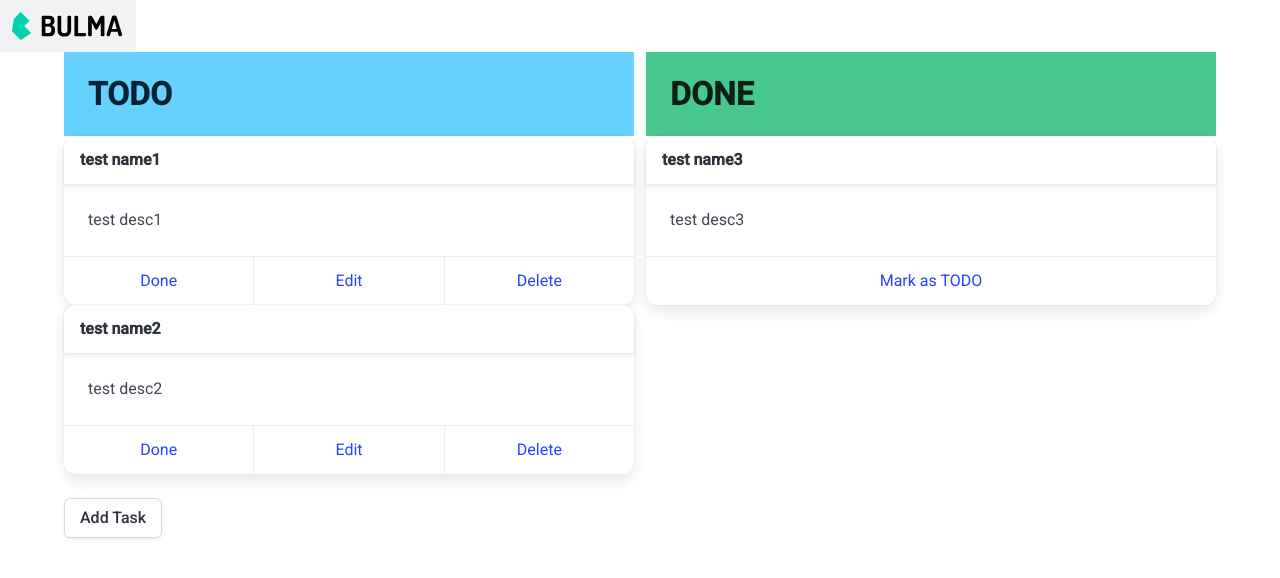
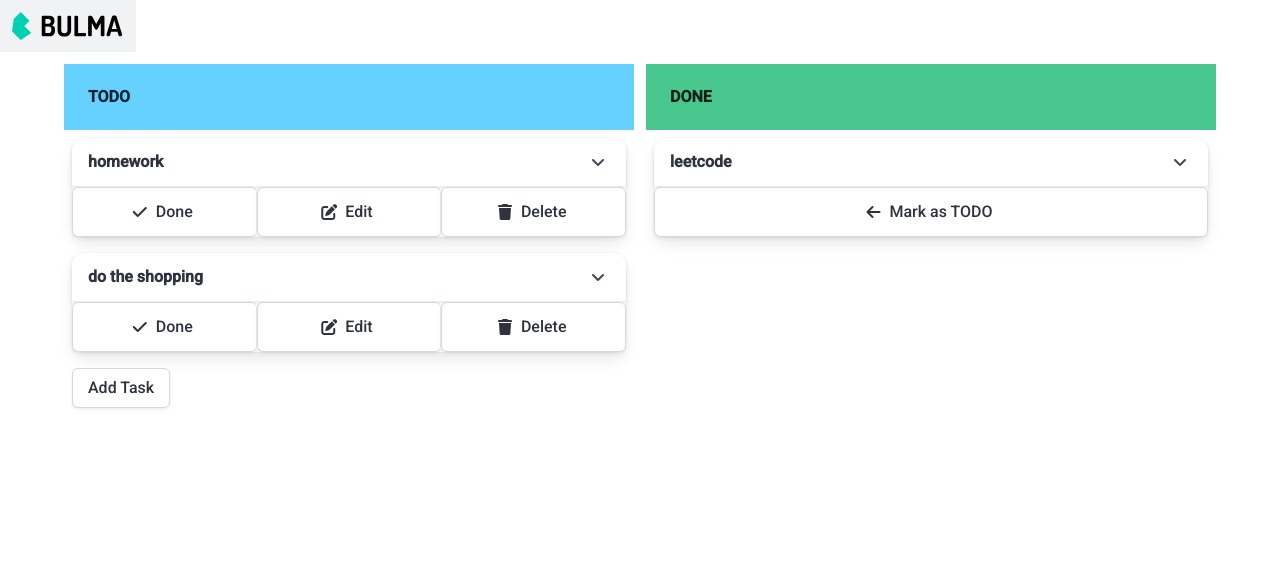
Before and after one commit to goothrough/simple-to-do-list, an Angular app: page / in a window 1280 px wide. Shown: the top 578 px of the page. Built offline with nearby package versions, Linux system fonts and the light colour scheme.

Commit message:
add edit dialog

```diff
--- a/angular.json
+++ b/angular.json
@@ -31,7 +31,8 @@
             ],
             "styles": [
               "@angular/material/prebuilt-themes/indigo-pink.css",
-              "src/styles.scss"
+              "src/styles.scss",
+              "node_modules/@fortawesome/fontawesome-free/css/all.min.css"
             ],
             "scripts": []
           },
--- a/package.json
+++ b/package.json
@@ -20,6 +20,7 @@
     "@angular/platform-browser": "^16.2.0",
     "@angular/platform-browser-dynamic": "^16.2.0",
     "@angular/router": "^16.2.0",
+    "@fortawesome/fontawesome-free": "^6.6.0",
     "bulma": "^1.0.2",
     "rxjs": "~7.8.0",
     "tslib": "^2.3.0",
--- a/src/app/app.component.html
+++ b/src/app/app.component.html
@@ -1,2 +1,3 @@
 <app-navbar></app-navbar>
+<div class="mb-3"></div>
 <app-home></app-home>
--- a/src/app/app.component.ts
+++ b/src/app/app.component.ts
@@ -7,4 +7,5 @@ import { Component } from '@angular/core';
 })
 export class AppComponent {
   title = 'simple-to-do-list';
+
 }
--- a/src/app/features/home/home.component.html
+++ b/src/app/features/home/home.component.html
@@ -6,30 +6,31 @@
             <div class="cell">
                 <section class="hero is-small is-info">
                     <div class="hero-body">
-                        <p class="title">TODO</p>
+                        <p class="title is-size-6">TODO</p>
                     </div>
                 </section>
                 <div class="fixed-grid has-1-cols">
-                    <div class="cell" *ngFor="let taskCard of taskCardList.todo">
-                        <app-task-card [mode]="'todo_view'" [taskCardData]="taskCard"></app-task-card>
+                    <div class="cell p-2" *ngFor="let taskCard of taskCardList.todo">
+                        <app-task-card [mode]=TaskCardMode.VIEW_TODO [taskCardData]="taskCard"></app-task-card>
+                    </div>
+                    <div class="cell p-2">
+                        <button class="button" (click)="openAddTaskDialog()">Add Task</button>
                     </div>
                 </div>
             </div>
             <div class="cell">
                 <section class="hero is-small is-success">
                     <div class="hero-body">
-                        <p class="title">DONE</p>
+                        <p class="title is-size-6">DONE</p>
                     </div>
                 </section>
                 <div class="fixed-grid has-1-cols">
-                    <div class="cell" *ngFor="let taskCard of taskCardList.done">
-                        <app-task-card [mode]="'done_view'" [taskCardData]="taskCard"></app-task-card>
+                    <div class="cell p-2" *ngFor="let taskCard of taskCardList.done">
+                        <app-task-card [mode]=TaskCardMode.VIEW_DONE [taskCardData]="taskCard"></app-task-card>
                     </div>
                 </div>
             </div>
         </div>
 
     </div>
-
-    <button class="button" (click)="openAddTaskDialog()">Add Task</button>
 </div>
--- a/src/app/features/home/home.component.ts
+++ b/src/app/features/home/home.component.ts
@@ -1,6 +1,6 @@
 import { Component, OnInit } from '@angular/core';
 import { MatDialog } from '@angular/material/dialog';
-import { TaskCardComponent, TaskCardData } from 'src/app/shared/task-card/task-card.component';
+import { TaskCardComponent, TaskCardData, EnumTaskCardMode } from 'src/app/shared/task-card/task-card.component';
 import { TaskService } from '../task/task.service';
 
 @Component({
@@ -11,7 +11,10 @@ import { TaskService } from '../task/task.service';
 export class HomeComponent implements OnInit {
   taskCardList!: {
     todo: TaskCardData[];
-     done: TaskCardData[]; };
+    done: TaskCardData[];
+  };
+
+    TaskCardMode = EnumTaskCardMode;
 
   constructor(public dialog: MatDialog,
     private taskService: TaskService
@@ -36,7 +39,7 @@ export class HomeComponent implements OnInit {
 
   openAddTaskDialog() {
     const dialogRef = this.dialog.open(TaskCardComponent, {
-      data: { mode: 'edit', taskCardData: { taskName: 'test', description: 'dummy', isDone: false } },
+      data: { mode: EnumTaskCardMode.ADD, taskCardData: { taskName: '', description: '', isDone: false } },
     });
 
     dialogRef.afterClosed().subscribe(result => {
--- a/src/app/features/task/task.service.ts
+++ b/src/app/features/task/task.service.ts
@@ -40,17 +40,17 @@ export class TaskService {
   getTaskList() {
     const taskList: Task[] = [
       {
-        taskName: 'test name1',
+        taskName: 'homework',
         description: 'test desc1',
         isDone: false
       },
       {
-        taskName: 'test name2',
+        taskName: 'do the shopping',
         description: 'test desc2',
         isDone: false
       },
       {
-        taskName: 'test name3',
+        taskName: 'leetcode',
         description: 'test desc3',
         isDone: true
       },
--- a/src/app/shared/task-card/task-card.component.html
+++ b/src/app/shared/task-card/task-card.component.html
@@ -1,33 +1,86 @@
 <div class="card">
     <header class="card-header">
         <p class="card-header-title">{{taskCardData.taskName}}</p>
-        <button class="card-header-icon" aria-label="more options">
-            <span class="icon">
-                <i class="fas fa-angle-down" aria-hidden="true"></i>
-            </span>
-        </button>
+        <!-- Expand button -->
+        <ng-container *ngIf="mode===TaskCardMode.VIEW_TODO||mode===TaskCardMode.VIEW_DONE">
+            <button class="card-header-icon" aria-label="more options" (click)="toggleContent()">
+                <ng-container *ngIf="isContentOpen">
+                    <span class="icon">
+                        <i class="fas fa-angle-up" aria-hidden="true"></i>
+                    </span>
+                </ng-container>
+                <ng-container *ngIf="!isContentOpen">
+                    <span class="icon">
+                        <i class="fas fa-angle-down" aria-hidden="true"></i>
+                    </span>
+                </ng-container>
+            </button>
+        </ng-container>
     </header>
-    <div class="card-content">
+
+    <!-- Content -->
+    <div *ngIf="isContentOpen" class="card-content">
         <div class="content">
             {{taskCardData.description}}
         </div>
     </div>
-    <ng-container *ngIf="mode === 'todo_view'">
+
+    <!-- Footer -->
+    <!-- Todo view -->
+    <ng-container *ngIf="mode === TaskCardMode.VIEW_TODO">
         <footer class="card-footer">
-            <a href="#" class="card-footer-item">Done</a>
-            <a href="#" class="card-footer-item">Edit</a>
-            <a href="#" class="card-footer-item">Delete</a>
+            <button class="button card-footer-item">
+                <span class="icon">
+                    <i class="fas fa-check" aria-hidden="true"></i>
+                </span>
+                <span>Done</span>
+            </button>
+            <button class="button card-footer-item" (click)="openEditDialog()">
+                <span class="icon">
+                    <i class="fas fa-pen-to-square" aria-hidden="true"></i>
+                </span>
+                <span>Edit</span>
+            </button>
+            <button class="button card-footer-item" (click)="openDeleteDialog()">
+                <span class="icon">
+                    <i class="fas fa-trash" aria-hidden="true"></i>
+                </span>
+                <span>Delete</span>
+            </button>
         </footer>
     </ng-container>
-    <ng-container *ngIf="mode === 'edit'">
+    <!-- Edit -->
+    <ng-container *ngIf="mode === TaskCardMode.EDIT||mode===TaskCardMode.ADD">
         <footer class="card-footer">
-            <a href="#" class="card-footer-item">Save</a>
-            <a href="#" class="card-footer-item">Cancel</a>
+            <button class="button card-footer-item" (click)="onMarkAsTodo()">
+                <span class="icon">
+                    <i class="fas fa-circle-check" aria-hidden="true"></i>
+                </span>
+                <span>
+                    Save
+                </span>
+            </button>
+            <button class="button card-footer-item" (click)="onMarkAsTodo()">
+                <span class="icon">
+                    <i class="fas fa-xmark" aria-hidden="true"></i>
+                </span>
+                <span>
+                    Cancel
+                </span>
+            </button>
         </footer>
     </ng-container>
-    <ng-container *ngIf="mode === 'done_view'">
+    <!-- Done view -->
+    <ng-container *ngIf="mode === TaskCardMode.VIEW_DONE">
         <footer class="card-footer">
-            <a href="#" class="card-footer-item">Mark as TODO</a>
+            <button class="button card-footer-item" (click)="onMarkAsTodo()">
+                <span class="icon">
+                    <i class="fas fa-arrow-left" aria-hidden="true"></i>
+                </span>
+                <span>
+                    Mark as TODO
+                </span>
+            </button>
         </footer>
     </ng-container>
 
--- a/src/app/shared/task-card/task-card.component.ts
+++ b/src/app/shared/task-card/task-card.component.ts
@@ -1,11 +1,17 @@
 import { Component, Inject, Input, OnInit, Optional } from '@angular/core';
-import { MAT_DIALOG_DATA, MatDialogRef } from '@angular/material/dialog';
-import { TaskService } from 'src/app/features/task/task.service';
+import { MAT_DIALOG_DATA, MatDialog, MatDialogRef } from '@angular/material/dialog';
 
 export type TaskCardData = {
   taskName: string;
   description: string;
   isDone: boolean
+}
+
+export enum EnumTaskCardMode {
+  VIEW_TODO,
+  EDIT,
+  ADD,
+  VIEW_DONE
 }
 
 @Component({
@@ -16,21 +22,61 @@ export type TaskCardData = {
 export class TaskCardComponent implements OnInit {
 
   @Input()
-  mode = ''
+  mode!: EnumTaskCardMode;
 
   @Input()
   taskCardData!: TaskCardData;
 
+  isContentOpen: boolean = false;
+
+  TaskCardMode = EnumTaskCardMode;
+
   constructor(@Optional() public dialogRef: MatDialogRef<TaskCardComponent>,
-    @Optional() @Inject(MAT_DIALOG_DATA) public data: any) {
+    @Optional() @Inject(MAT_DIALOG_DATA) public data: { mode: EnumTaskCardMode, taskCardData: TaskCardData },
+    public dialog: MatDialog) {
 
   }
   ngOnInit(): void {
     // In modal case
     if (this.data != null) {
+      this.isContentOpen = true;
       this.mode = this.data.mode;
       this.taskCardData = this.data.taskCardData;
     }
 
   }
+
+  toggleContent() {
+    this.isContentOpen = !this.isContentOpen;
+  }
+
+  onMarkAsDone() {
+    console.log('Done');
+  }
+
+  openEditDialog() {
+    console.log('Edit');
+    const dialogRef = this.dialog.open(TaskCardComponent, {
+      data: {
+        mode: EnumTaskCardMode.EDIT,
+        taskCardData: {
+          taskName: this.taskCardData.taskName,
+          description: this.taskCardData.description,
+          isDone: this.taskCardData.isDone
+        }
+      },
+    });
+
+    dialogRef.afterClosed().subscribe(result => {
+      console.log(`Dialog result: ${result}`);
+    });
+  }
+
+  openDeleteDialog() {
+    console.log('Delete');
+  }
+
+  onMarkAsTodo() {
+    console.log('Todo');
+  }
 }
```
Also changed, not shown: 1 other file (tests, documents, lock files or other folders).
